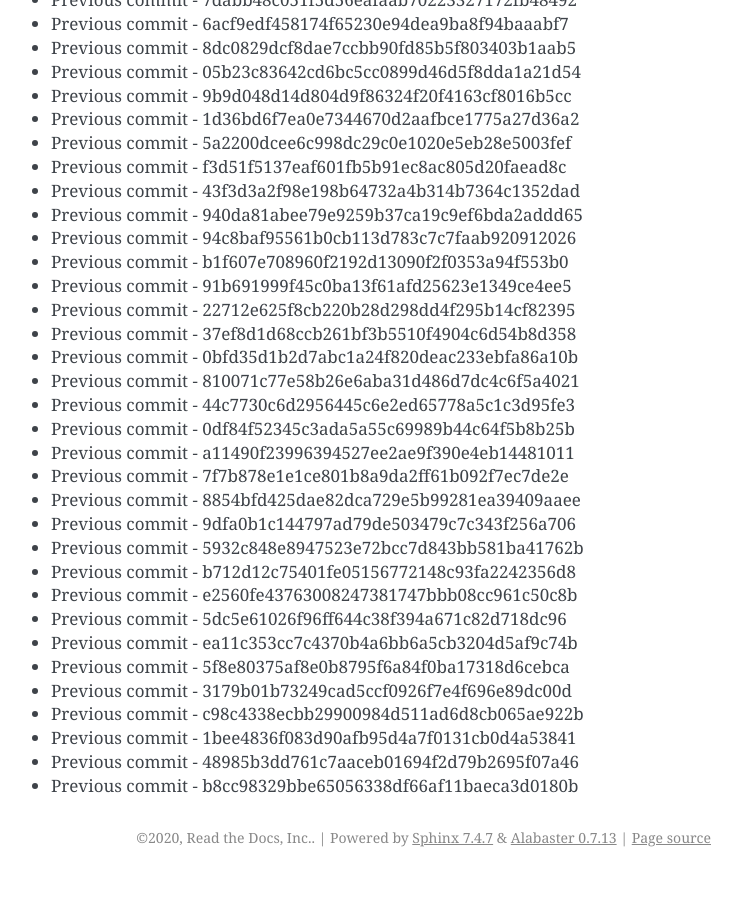
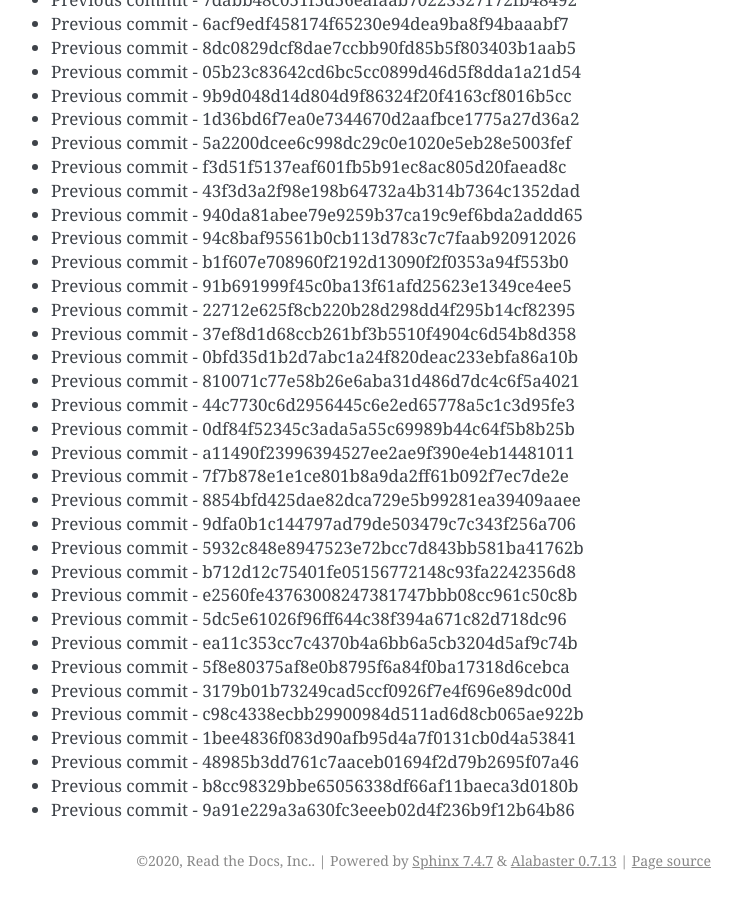
Before and after one commit to readthedocs/rtd-git-stresstest, a Sphinx documentation site: the page built from docs/updates.rst, in a window 1280 px wide and 900 px high, scrolled down 81850 px. Shown: the whole window, without its empty margins (399-1141 px from the left). Built offline with Sphinx 7.4.7, drawn with Linux system fonts in a browser that asks for light colours; before the commit the page ends 82727 px from its top, so only the background shows below that.

Commit message:
Generating commit from previous: 9a91e229a3a630fc3eeeb02d4f236b9f12b64b86

```diff
--- a/docs/updates.rst
+++ b/docs/updates.rst
@@ -3471,3 +3471,4 @@ It can be tested for any performance characteristics.
 * Previous commit - 1bee4836f083d90afb95d4a7f0131cb0d4a53841
 * Previous commit - 48985b3dd761c7aaceb01694f2d79b2695f07a46
 * Previous commit - b8cc98329bbe65056338df66af11baeca3d0180b
+* Previous commit - 9a91e229a3a630fc3eeeb02d4f236b9f12b64b86
```
